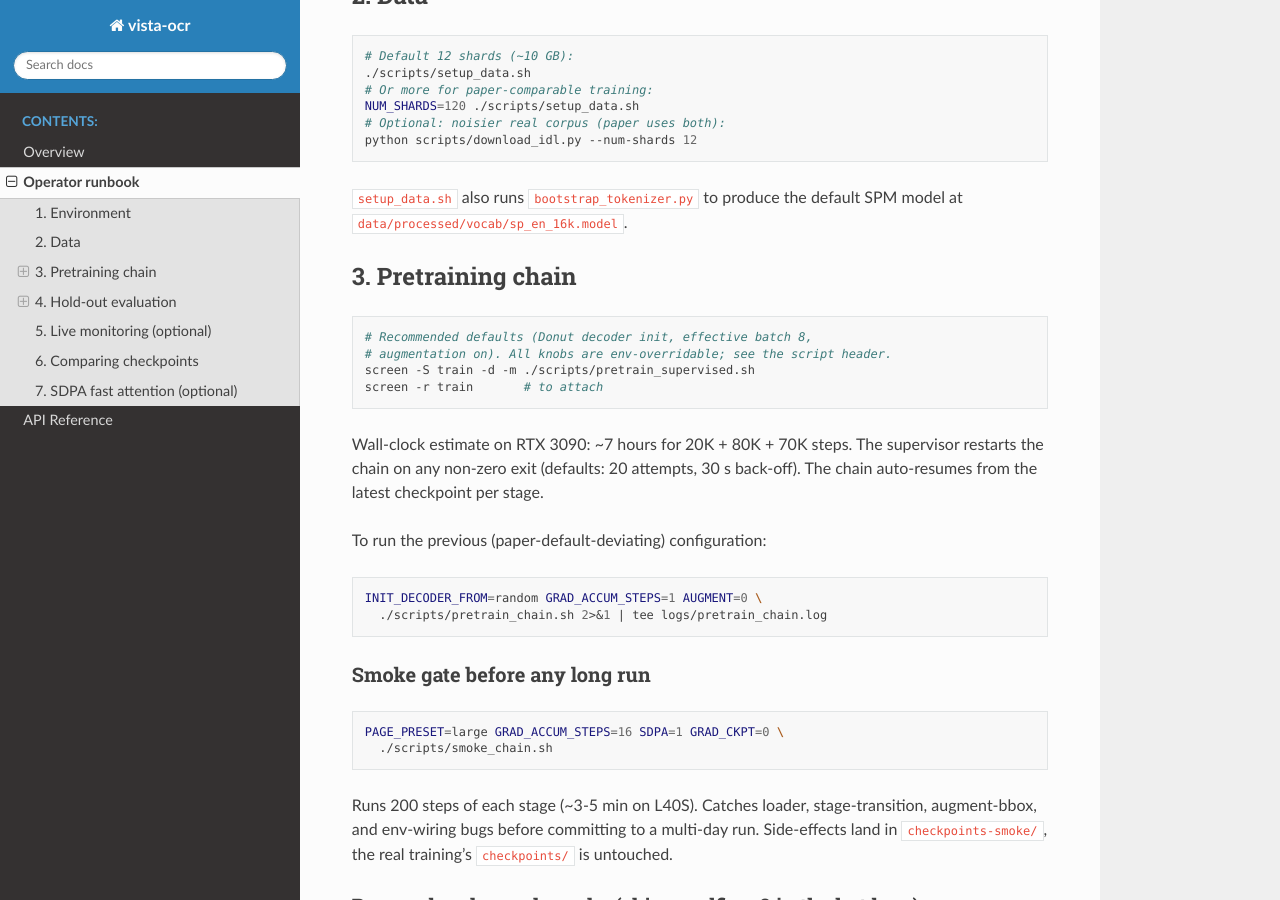
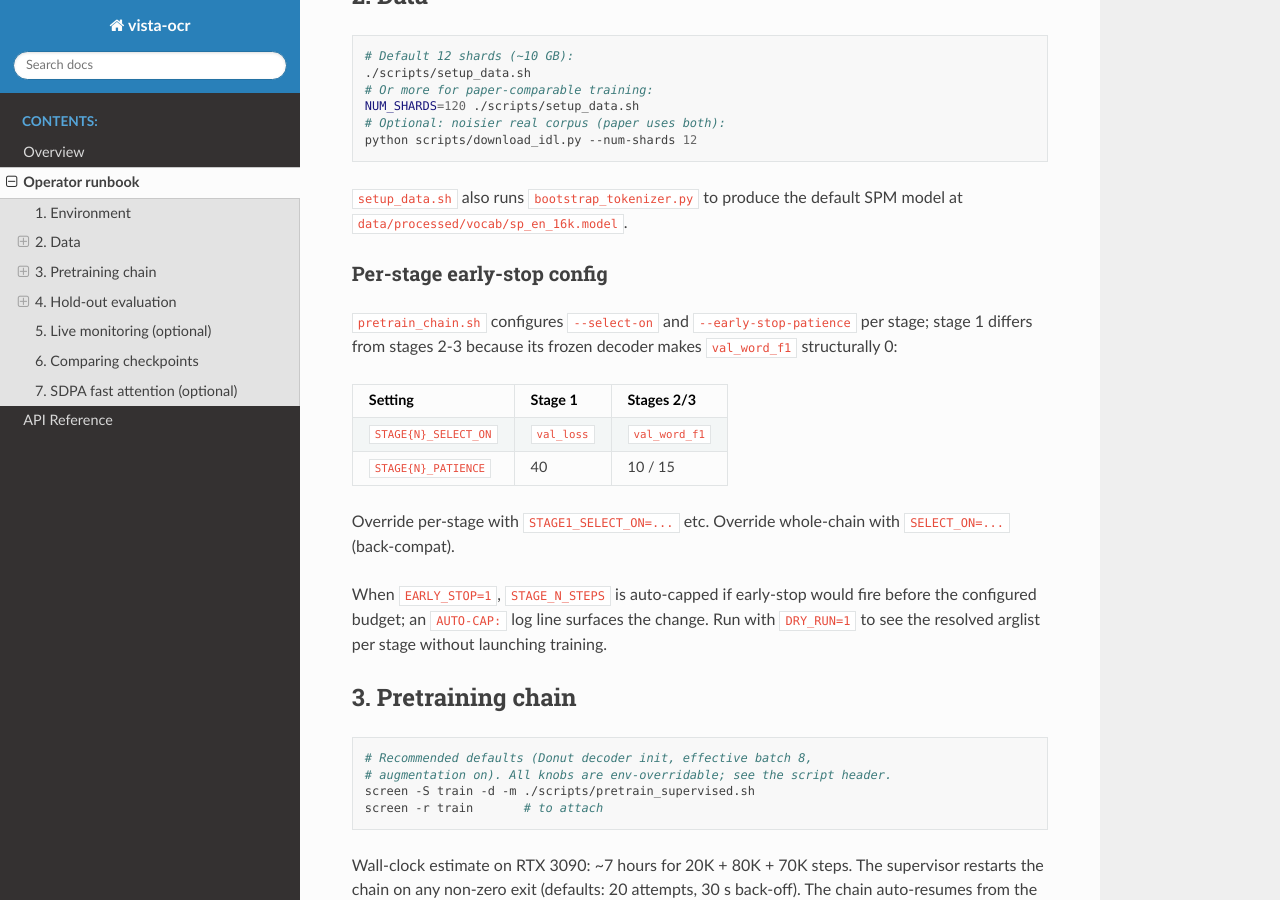
Before and after one commit to csae2414/vista-ocr, a Sphinx documentation site: the page built from docs/operator-runbook.md, in a window 1280 px wide and 900 px high, scrolled down 524 px. Built offline with Sphinx 7.4.7 and the Read the Docs theme 3.1.0, drawn with Linux system fonts in a browser that asks for light colours.

Commit message:
pretrain chain: per-stage select_on + patience + auto-cap
Run C stage 1 hit EARLY_STOP at step 10501 / 20000 because the chain
forwarded a single SELECT_ON=val_word_f1 to all three stages. Stage 1
has a frozen decoder, so val_word_f1 is structurally 0 -- the early-
stop treated "metric never moves" as plateau and exited.

Per-stage configuration in pretrain_chain.sh:

  STAGE{N}_SELECT_ON  stage 1: val_loss   (frozen decoder)
                      stages 2-3: val_word_f1
  STAGE{N}_PATIENCE   stage 1: 40         (val_loss bouncier than word_f1)
                      stages 2-3: 10 / 15
  Stage 2 init src    ckpt_final.pt       (was ckpt_best.pt; stage 1's
                                          val-loss-best can be early)

Plus three safety mechanisms:

  AUTO-CAP   when EARLY_STOP=1 and STAGE_N_STEPS exceeds the early-
             stop cap, the chain caps the value explicitly with an
             AUTO-CAP: log line, so the running budget is observable
             rather than silently truncated.
  WARN       if stage 1's ckpt_final.pt is missing (legacy chain run
             before save_final=True default), stage 2 falls back to
             ckpt_best.pt with a clear log line.
  DRY_RUN=1  prints the resolved arglist per stage and exits 0
             without launching training. Useful for verifying env-var
             wiring before committing to a multi-day run.

Legacy SELECT_ON env var still works as a whole-chain override
(back-compat with pre-fix scripts that override the metric).

6 tests in tests/test_pretrain_chain_smoke.py: 3 static-text contracts
(per-stage --select-on present, defaults pinned, AUTO-CAP block exists)
+ 3 runtime DRY_RUN tests (each stage's arglist has the right flags;
legacy SELECT_ON propagates whole-chain; AUTO-CAP fires when STEPS
exceeds cap).

Operational note: this fix lands while Run C is mid-stage-2 on the
L40S. Do not pull on the L40S until Run C completes; the supervisor
wrapper would otherwise resume on different config.

Also updated README arxiv link to the v1 HTML render.

Full suite green (443 passed) + sphinx -W clean.

```diff
--- a/docs/operator-runbook.md
+++ b/docs/operator-runbook.md
@@ -30,6 +30,25 @@ python scripts/download_idl.py --num-shards 12
 
 `setup_data.sh` also runs `bootstrap_tokenizer.py` to produce the
 default SPM model at `data/processed/vocab/sp_en_16k.model`.
+
+### Per-stage early-stop config
+
+`pretrain_chain.sh` configures `--select-on` and
+`--early-stop-patience` per stage; stage 1 differs from stages 2-3
+because its frozen decoder makes `val_word_f1` structurally 0:
+
+| Setting | Stage 1 | Stages 2/3 |
+|---|---|---|
+| `STAGE{N}_SELECT_ON` | `val_loss` | `val_word_f1` |
+| `STAGE{N}_PATIENCE` | 40 | 10 / 15 |
+
+Override per-stage with `STAGE1_SELECT_ON=...` etc. Override
+whole-chain with `SELECT_ON=...` (back-compat).
+
+When `EARLY_STOP=1`, `STAGE_N_STEPS` is auto-capped if early-stop
+would fire before the configured budget; an `AUTO-CAP:` log line
+surfaces the change. Run with `DRY_RUN=1` to see the resolved
+arglist per stage without launching training.
 
 ## 3. Pretraining chain
 
```
Also changed, not shown: CHANGELOG.md (+74 -0 lines), README.md (+2 -2 lines), 2 other files.
